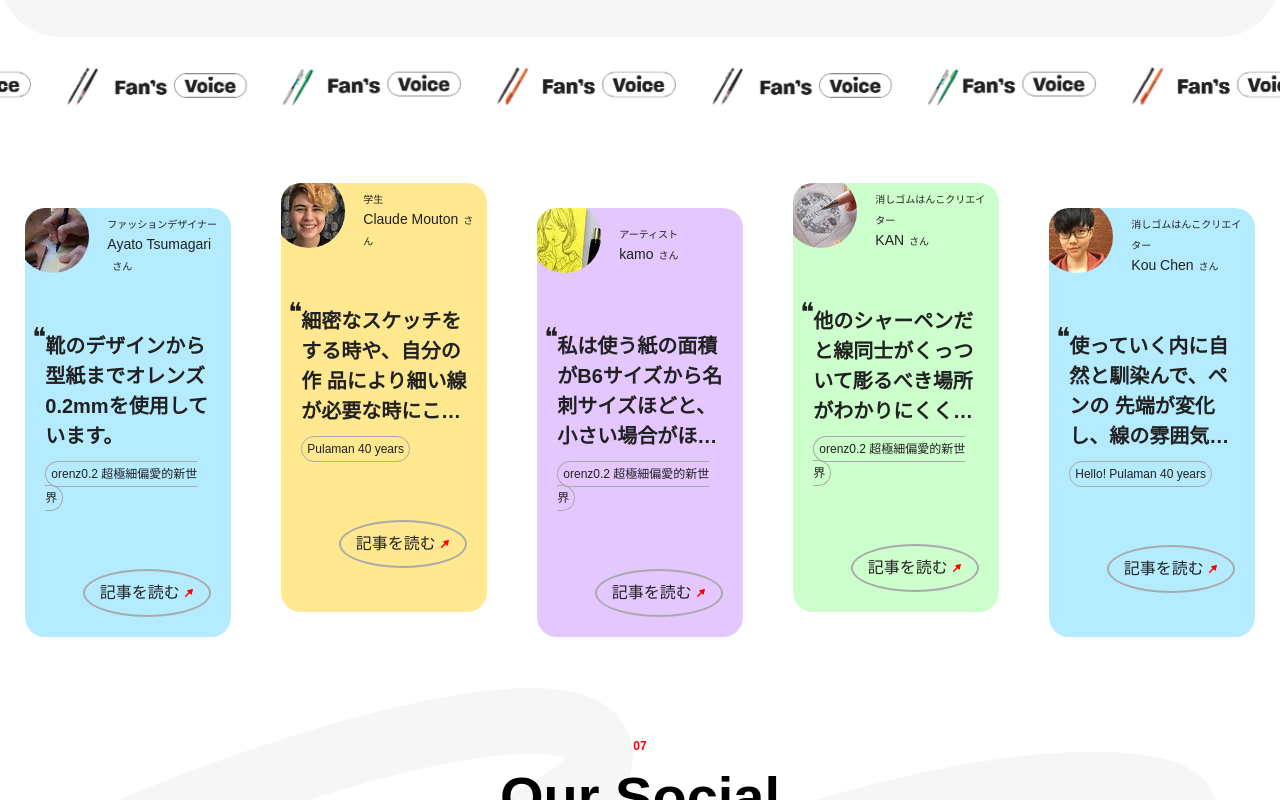
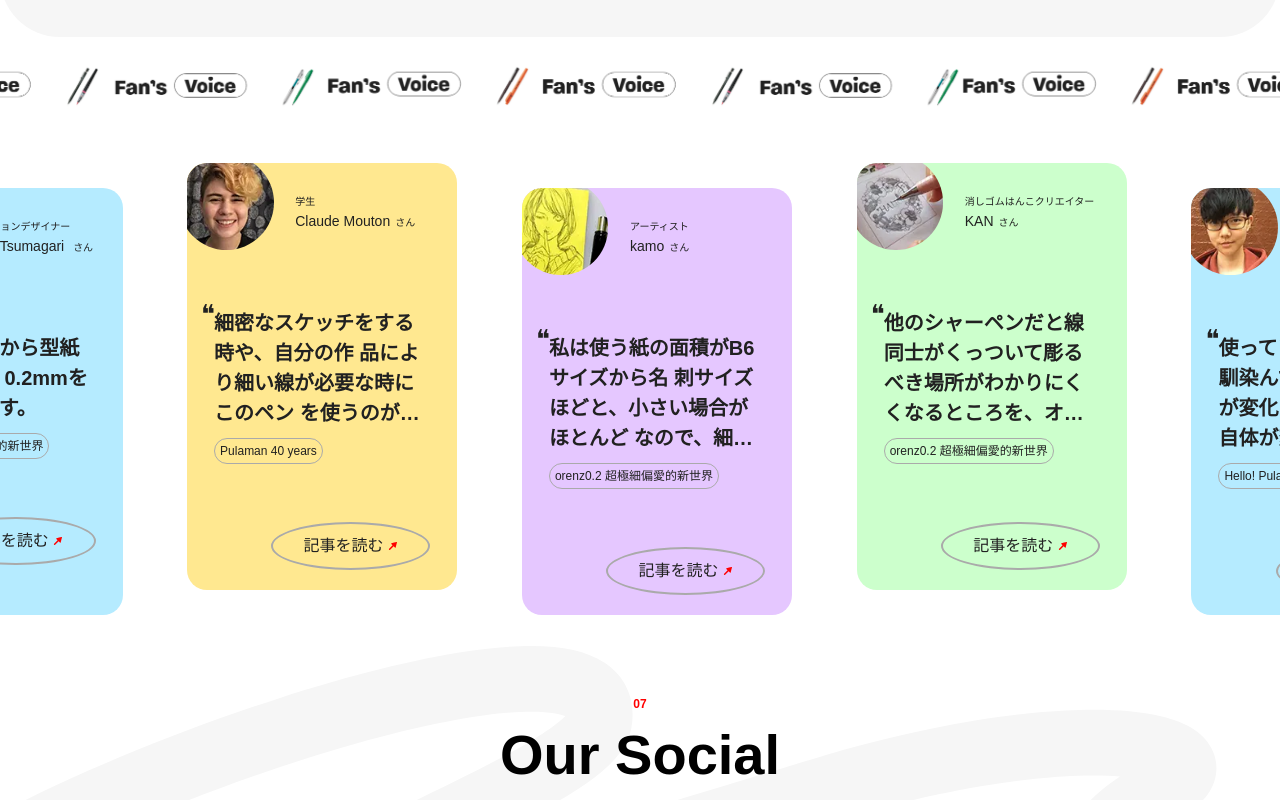
Before and after one commit to 81ue-lan/Pentel, a plain HTML site: page index.html in a window 1280 px wide. Shown: the part 5760-6560 px from the top of the page. Drawn offline with Linux system fonts and the light colour scheme.

Commit message:
change fans-voice-list width and margin

```diff
--- a/css/style.css
+++ b/css/style.css
@@ -644,12 +644,13 @@ li.news-nav-current a{
 }
 .fans-voice-list{
     display: flex;
-    width: 100%;
-    padding: 50px 0;
+    width: 130.769231%;
+    padding: 30px 0;
+    margin-left:-11.5384615%;
 }
 .fans-voice-item{
-    width:23.07%;
-    margin: 0 1.92305%;
+    width:23.0769231%;
+    margin-right:3.84615385%;
     border-radius: 20px;
     overflow: hidden;
 }
```
